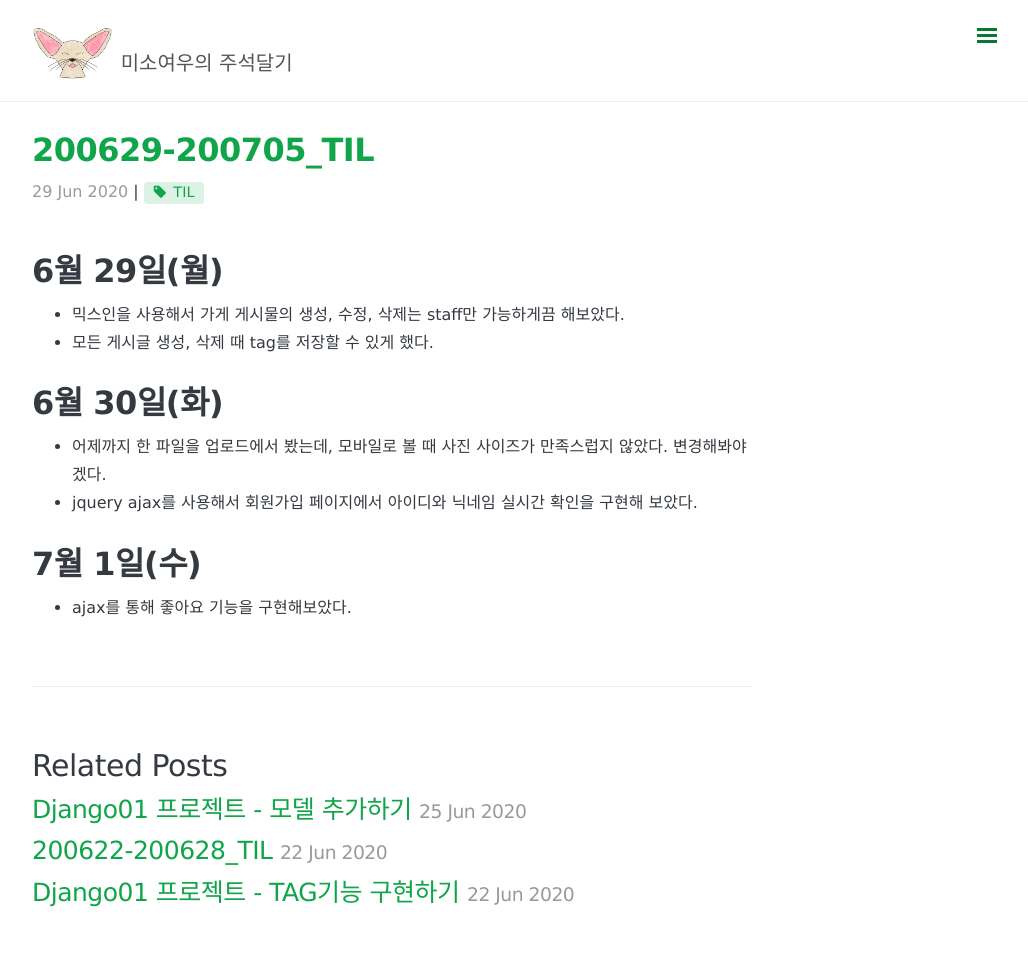
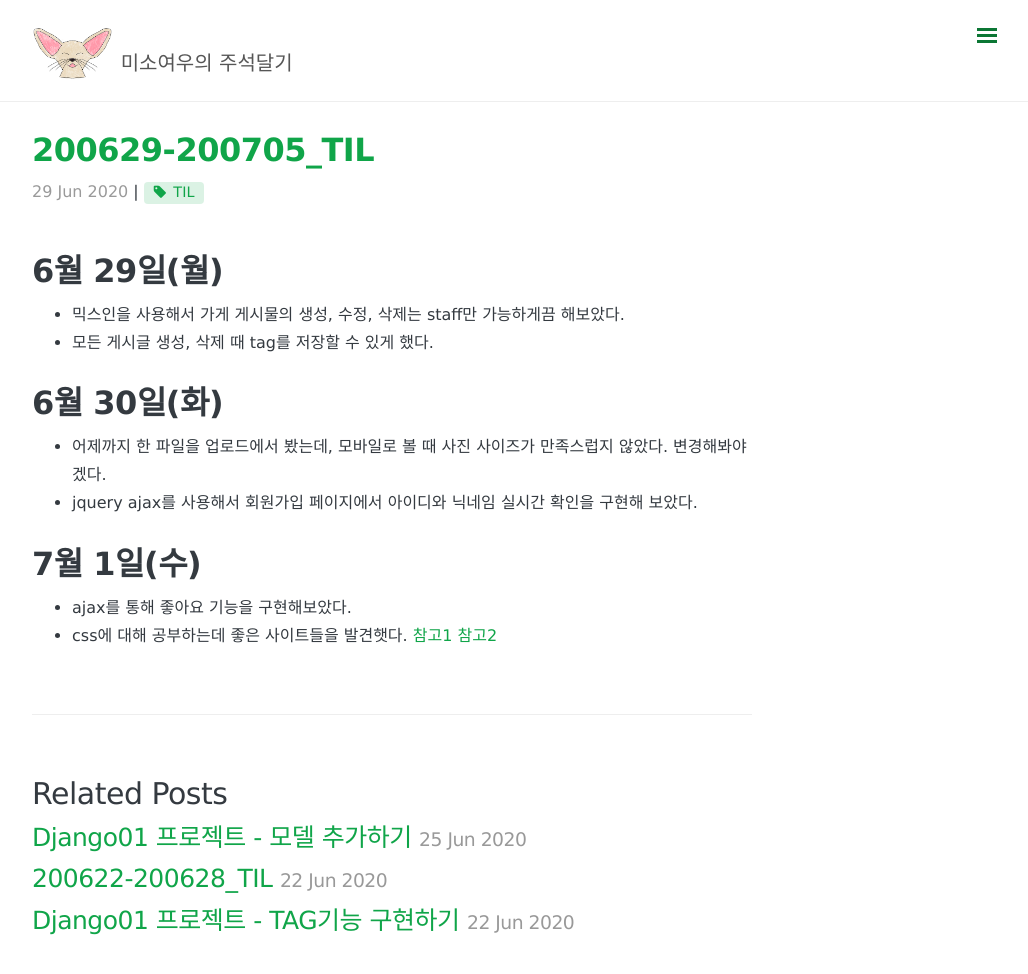
Before and after one commit to somefood/somefood.github.io, a Jekyll site: the page built from _posts/Today I Learned/2020-06-29-07-05-TIL.md, in a window 1280 px wide and 996 px high. Shown: the top 974 px of the window, without its empty margins (248-1276 px from the left). Built offline with Jekyll 4.4.1, drawn with Linux system fonts in a browser that asks for light colours; nearby versions of some CDN libraries; comment, search, counter and statistics services are not loaded.

Commit message:
추가: 내용추가

```diff
--- a/_posts/Today I Learned/2020-06-29-07-05-TIL.md
+++ b/_posts/Today I Learned/2020-06-29-07-05-TIL.md
@@ -19,3 +19,6 @@ comments: true
 7월 1일(수)
 ========
 - ajax를 통해 좋아요 기능을 구현해보았다.
+- css에 대해 공부하는데 좋은 사이트들을 발견햇다.
+[참고1](https://www.zerocho.com/category/CSS/post/5881edef636a7f0b8e8507d8)
+[참고2](https://ofcourse.kr/css-courseM)
```
